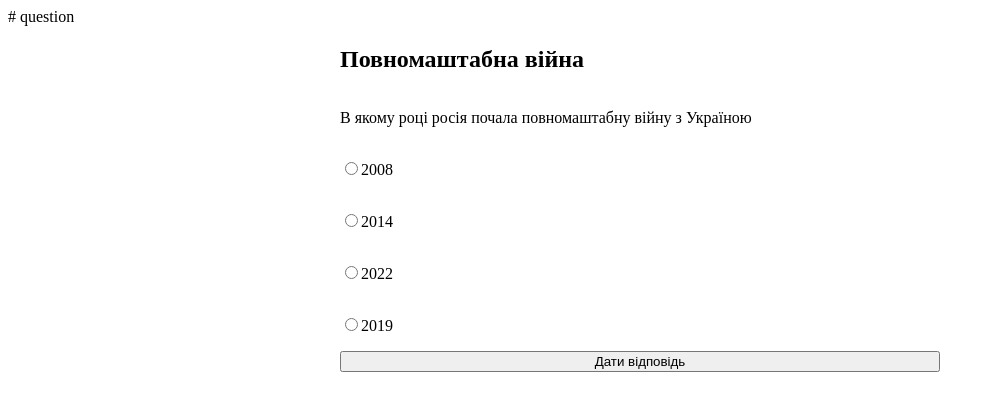
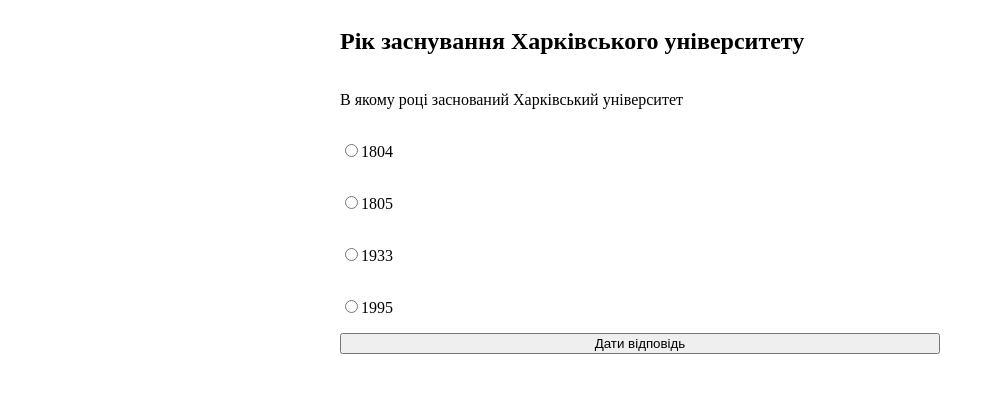
Before and after one commit to Ulyana09864/questionss, a plain HTML site: page index.html in a window 1280 px wide. Shown: the whole page, without its empty margins (0-995 px from the left). Drawn offline with Linux system fonts and the light colour scheme.

Commit message:
Update index.html

```diff
--- a/index.html
+++ b/index.html
@@ -1,4 +1,3 @@
-# question
 <!DOCTYPE html>
 <html lang="en">
 <head>
@@ -9,18 +8,22 @@
 </head>
 <body>
     <div class="wrapper">
-        <h2>Повномаштабна війна</h2>
-        <p>В якому році росія почала повномаштабну війну з Україною</p>
-        <p><input type="radio" name="year" id="y1">2008</p>
-        <p><input type="radio" name="year" id="y2">2014</p>
-        <p><input type="radio" name="year" id="y3">2022</p>
-        <p><input type="radio" name="year" id="y4">2019</p>
- <button id = "btn">Дати відповідь</button>
+        <h2>Рік заснування Харківського університету</h2>
+        <p>В якому році заснований Харківський університет</p>
+        <p><input type="radio" name="year" id="y1">1804</p>
+        <p><input type="radio" name="year" id="y2">1805</p>
+        <p><input type="radio" name="year" id="y3">1933</p>
+        <p><input type="radio" name="year" id="y4">1995</p>
+
+        <button id = "btn">Дати відповідь</button>
         <p class="right hidden" id="right">Правильна відповідь</p>
         <div class="wrong_div hidden" id="wrong_div">
             <p class="wrong" id="wrong">Неправильна відповідь</p>
             <button id = "btn1">Подивитись відповідь</button>
-        </div> <p id="answer" class = "hidden">2022</p>
+        </div>
+
+        <p id="answer" class = "hidden">1804</p>
     </div>
+    <script src="js/js.js"></script>
 </body>
 </html>
```
